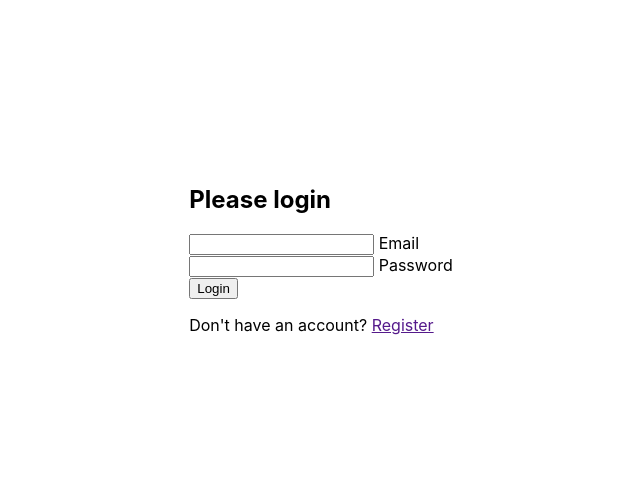
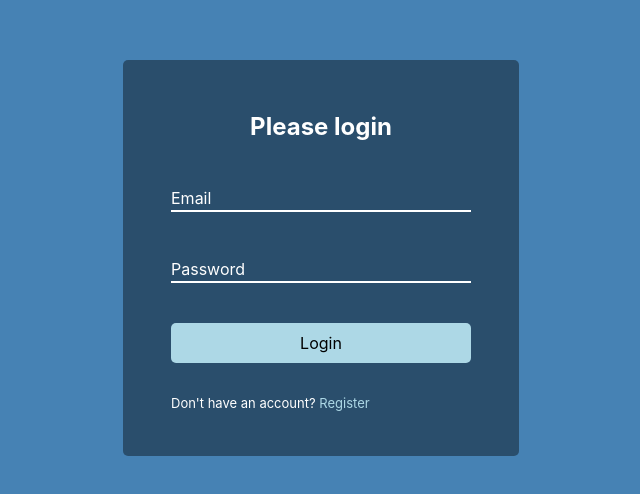
Before and after one commit to codedpills/50-ui-projects, a plain HTML site: page index.html in a window 1280 px wide. Shown: the part 142-636 px from the top of the page, without its empty margins (319-959 px from the left). Drawn offline with Linux system fonts and the light colour scheme.

Commit message:
style form

```diff
--- a/style.css
+++ b/style.css
@@ -3,7 +3,10 @@
 }
 
 body {
-    font-family: -apple-system, BlinkMacSystemFont, 'Segoe UI', Roboto, Oxygen, Ubuntu, Cantarell, 'Open Sans', 'Helvetica Neue', sans-serif;
+  font-family: -apple-system, BlinkMacSystemFont, "Segoe UI", Roboto, Oxygen,
+    Ubuntu, Cantarell, "Open Sans", "Helvetica Neue", sans-serif;
+    background-color: steelblue;
+    color: white;
   display: flex;
   align-items: center;
   justify-content: center;
@@ -11,3 +14,86 @@ body {
   overflow: hidden;
   margin: 0;
 }
+
+.container {
+    background-color: rgba(0, 0, 0, 0.4);
+    padding: 2rem 3rem;
+    border-radius: 5px;
+}
+
+.container h2 {
+    text-align: center;
+    margin-bottom: 2rem;
+}
+
+.container a {
+    text-decoration: none;
+    color: lightblue;
+}
+
+.btn {
+    cursor: pointer;
+    display: inline-block;
+    width: 100%;
+    background-color: lightblue;
+    padding: 10px;
+    border: 0;
+    margin-top: 1.5rem;
+    font-family: inherit;
+    font-size: 16px;
+    border-radius: 5px;
+}
+
+.btn:focus {
+    outline: 0;
+}
+
+.btn:active {
+    transform: scale(0.98);
+}
+
+.text {
+    margin-top: 2rem;
+    font-size: small;
+}
+
+.form-control {
+    position: relative;
+    margin: 2rem 0 1rem;
+    width: 300px;
+}
+
+.form-control input {
+    background-color: transparent;
+    border: 0;
+    border-bottom: 2px solid white;
+    display: block;
+    width: 100%;
+    padding: 10px 0;
+    font-size: 15px;
+    color: white;
+}
+
+.form-control input:focus, .form-control input:valid {
+    outline: 0;
+    border-bottom-color: lightblue;
+}
+
+.form-control label {
+    position: absolute;
+    top: 15px;
+    left: 0;
+}
+
+.form-control label span {
+    display: inline-block;
+    font-size: 18px;
+    min-width: 5px;
+    transition: cubic-bezier(0.68, -0.55, 0.265, 1.55);
+}
+
+.form-control input:focus + label span,
+.form-control input:valid + label span {
+    color: lightblue;
+    transform: translateY(-30px);
+}
```
Lines whose indentation alone changed are shown as unchanged.
